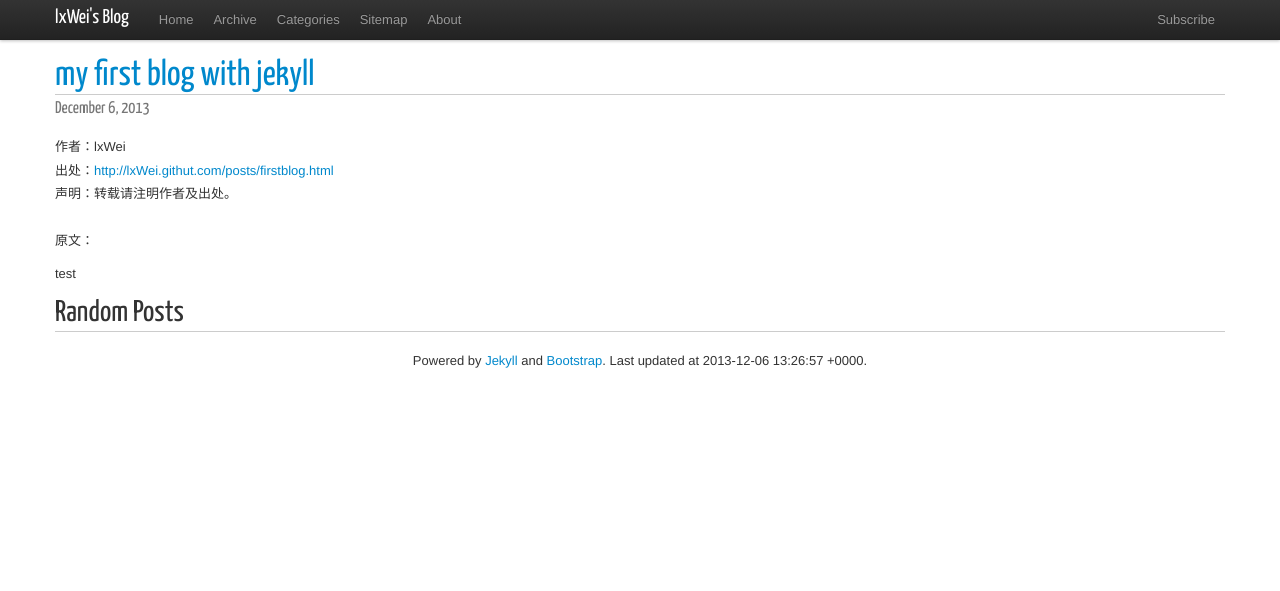
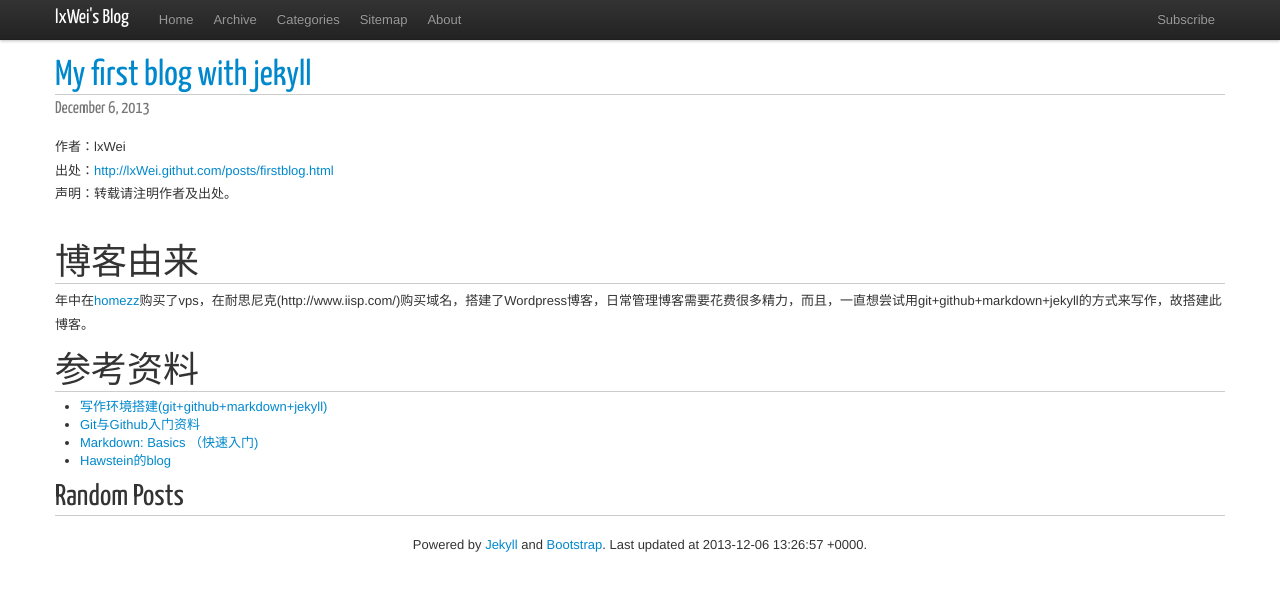
Before and after one commit to lxWei/lxwei.github.com, a Jekyll site: the page built from _posts/2013/2013-12-6-firstblog.md, in a window 1280 px wide. Shown: the top 591 px of the page. Built offline with Jekyll 4.4.1, drawn with Linux system fonts in a browser that asks for light colours; nearby versions of some CDN libraries; Markdown is read by kramdown in place of the engine named in the settings; comment, search, counter and statistics services are not loaded.

Commit message:
update blog

```diff
--- a/_posts/2013/2013-12-6-firstblog.md
+++ b/_posts/2013/2013-12-6-firstblog.md
@@ -1,10 +1,14 @@
 ---
 layout: post
 category:  first blog
-title: my first blog with jekyll
+title: My first blog with jekyll
 ---
 
+# 博客由来
+年中在[homezz](http://www.homezz.com/)购买了vps，在耐思尼克(http://www.iisp.com/)购买域名，搭建了Wordpress博客，日常管理博客需要花费很多精力，而且，一直想尝试用git+github+markdown+jekyll的方式来写作，故搭建此博客。
 
-原文：
-
-test
+# 参考资料
+* [写作环境搭建(git+github+markdown+jekyll)](http://ellochen.github.io/2013/03/%E5%86%99%E4%BD%9C%E7%8E%AF%E5%A2%83%E6%90%AD%E5%BB%BA(git+github+markdown+jekyll)/)
+* [Git与Github入门资料](http://www.yangzhiping.com/tech/git.html)
+* [Markdown: Basics （快速入门)](http://wowubuntu.com/markdown/basic.html)
+* [Hawstein的blog](https://github.com/Hawstein/hawstein.github.com)
```
